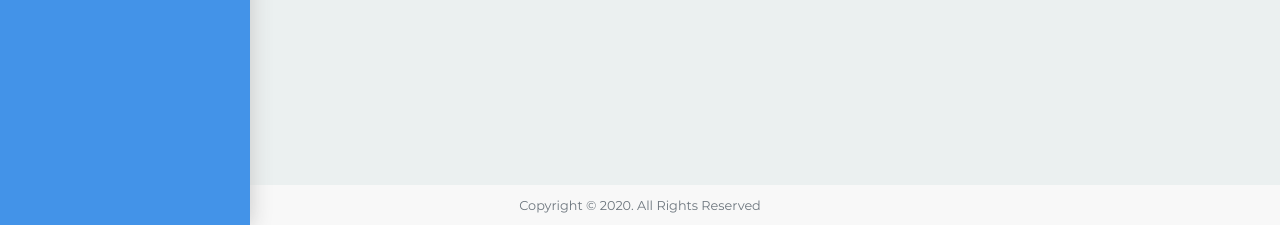
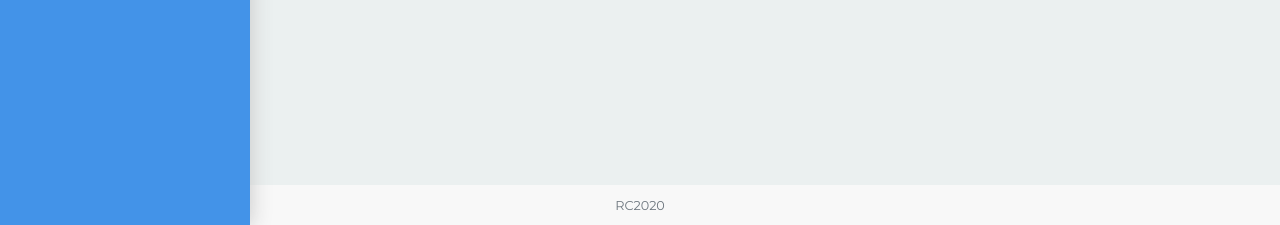
Before and after one commit to timothyakinyelu/point-of-sale-system-with-flask, a Flask app: template app/templates/brands.html in a window 1280 px wide. Shown: the part 575-800 px from the top of the page. Run offline with Flask 2, Linux system fonts and the light colour scheme; the template is opened without the code that fills it, so the values that code supplies are empty; parts of the project's set-up code (start-up, migrations or seed data) failed here and were passed over; some libraries are stand-ins or nearby versions.

Commit message:
- changed footer right up

```diff
--- a/app/templates/footer.html
+++ b/app/templates/footer.html
@@ -2,7 +2,7 @@
     <div class="container">
         <div class="row">
             <div class="col-lg-12">
-                <p class="copyright text-muted small">Copyright © 2020. All Rights Reserved</p>
+                <p class="copyright text-muted small">RC2020</p>
             </div>
         </div>
     </div>
```
